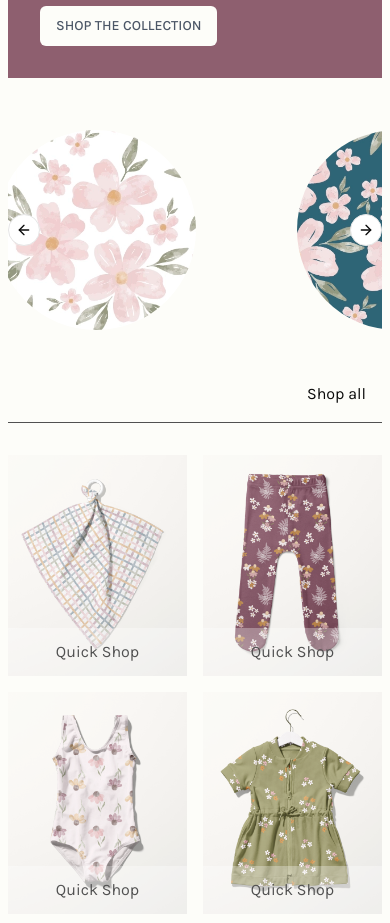
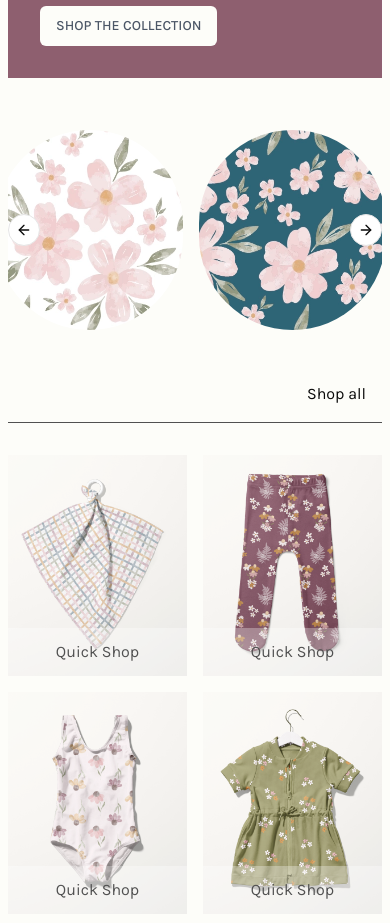
Before and after one commit to zadmin88/lilybee, a Next.js app: page /collections/efflorescence in a window 390 px wide. Shown: the part 860-1783 px from the top of the page. Built offline with nearby package versions, Linux system fonts and the light colour scheme.

Commit message:
Fix carousel size on mobile

```diff
--- a/app/(main)/collections/[collectionName]/_components/pattern-carousel.tsx
+++ b/app/(main)/collections/[collectionName]/_components/pattern-carousel.tsx
@@ -21,7 +21,7 @@ const CollectionPatternsCarousel = () => {
         {Array.from({ length: 23 }).map((_, index) => (
           <CarouselItem
             key={index}
-            className="p-1 mr-2 basis-3/4  md:basis-1/6 "
+            className="p-1 mr-2 basis-1/2  md:basis-1/6 "
           >
             <Image
               src={`/images/pattern-circle/lilybee-website-pattern_${
```
